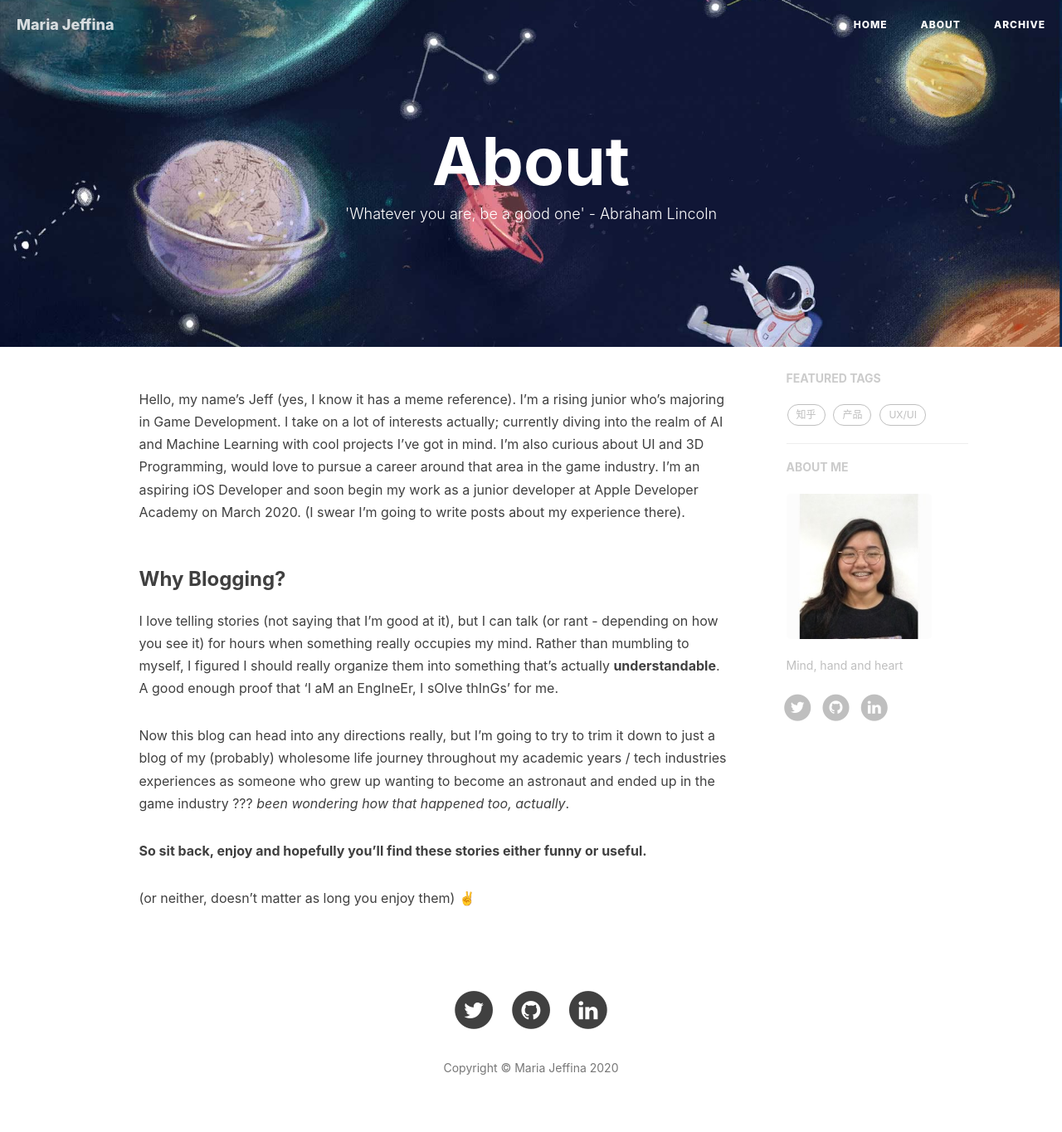
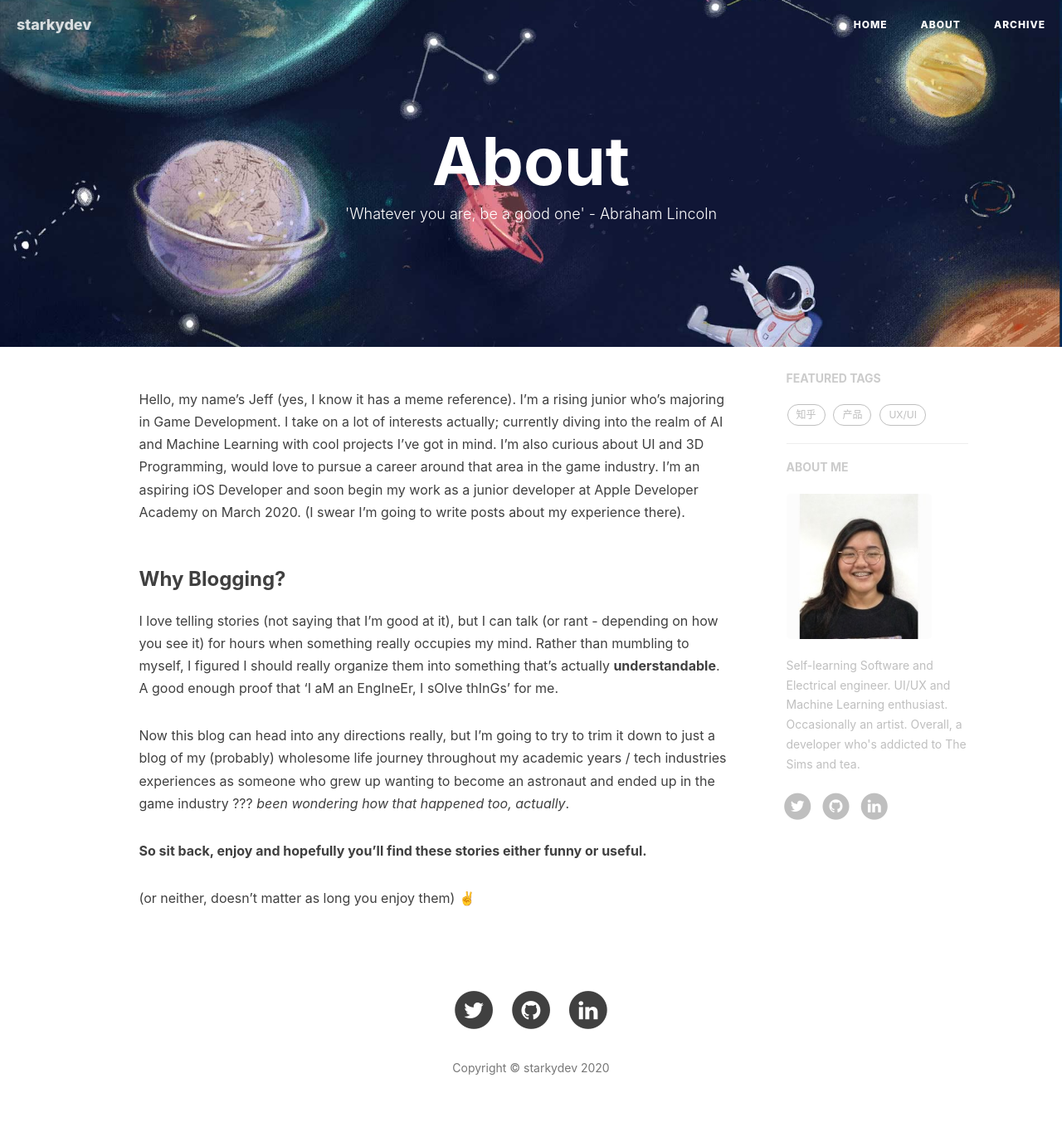
Before and after one commit to maiesey/maiesey.github.io, a Jekyll site: the page built from about.html, in a window 1280 px wide. Shown: the whole page at 83% size. Built offline with Jekyll 4.4.1, drawn with Linux system fonts in a browser that asks for light colours; nearby versions of some CDN libraries; comment, search, counter and statistics services are not loaded.

Commit message:
seriously this is the final technical update

```diff
--- a/_config.yml
+++ b/_config.yml
@@ -1,10 +1,10 @@
 # Site settings
-title: Maria Jeffina
+title: starkydev
 SEOTitle: Starkydev | A blog by Maria Jeffina
 header-img: img/home-bg.jpg
 email: mariajeffina@gmail.com
-description: "Self-learning Software and Electrical engineer. UI/UX and Machine Learning enthusiast. Occasionally an artist."
-keyword: "university, projects"
+description: ""
+keyword: "s"
 url: "https://starkydev.github.io"              # your host, for absolute URL
 baseurl: ""                             # for example, '/blog' if your blog hosted on 'host/blog'
 
@@ -77,7 +77,7 @@ ga_domain: starkydev.github.io
 
 # Sidebar settings
 sidebar: true
-sidebar-about-description: "Mind, hand and heart"
+sidebar-about-description: "Self-learning Software and Electrical engineer. UI/UX and Machine Learning enthusiast. Occasionally an artist. Overall, a developer who's addicted to The Sims and tea."
 sidebar-avatar: /img/mariajeffina.jpg
 
 
--- a/index.html
+++ b/index.html
@@ -1,6 +1,6 @@
 ---
 layout: page
-description: "Overall, a developer who's addicted to The Sims and tea."
+description: "Student, aspiring game programmer, automation enthusiast and a couch potato."
 ---
 
 {% for post in paginator.posts %}
```
Also changed, not shown: 1 other file.
